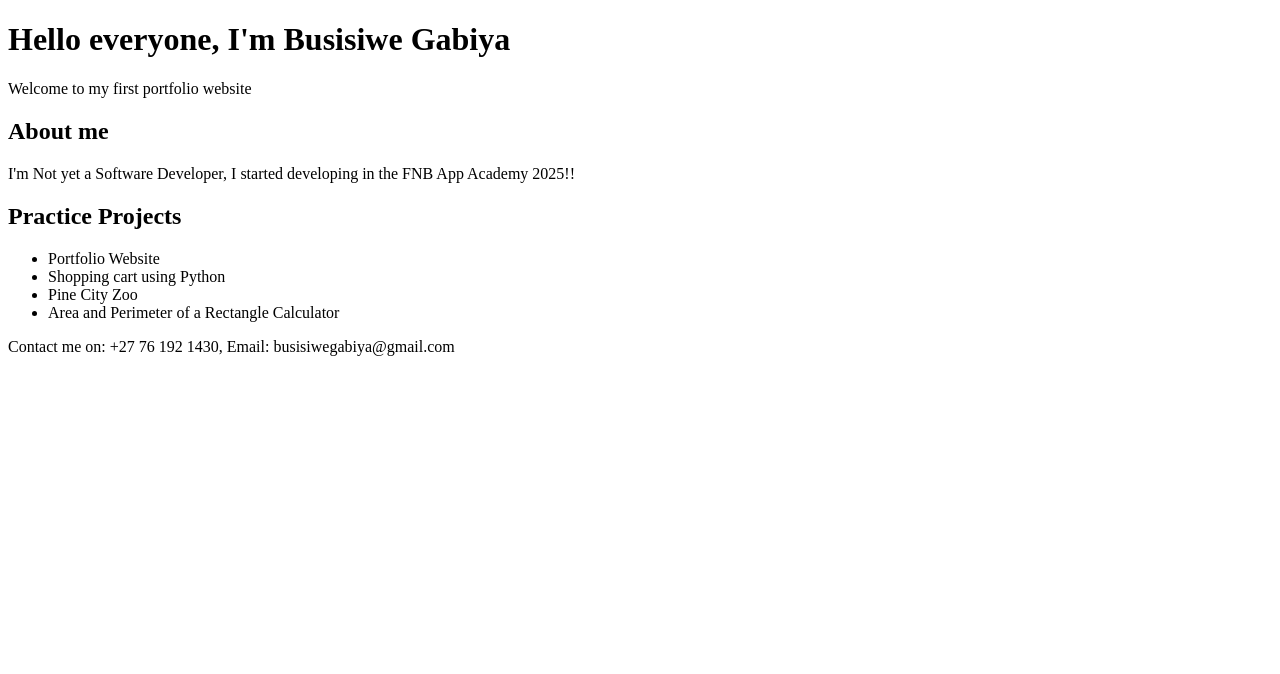
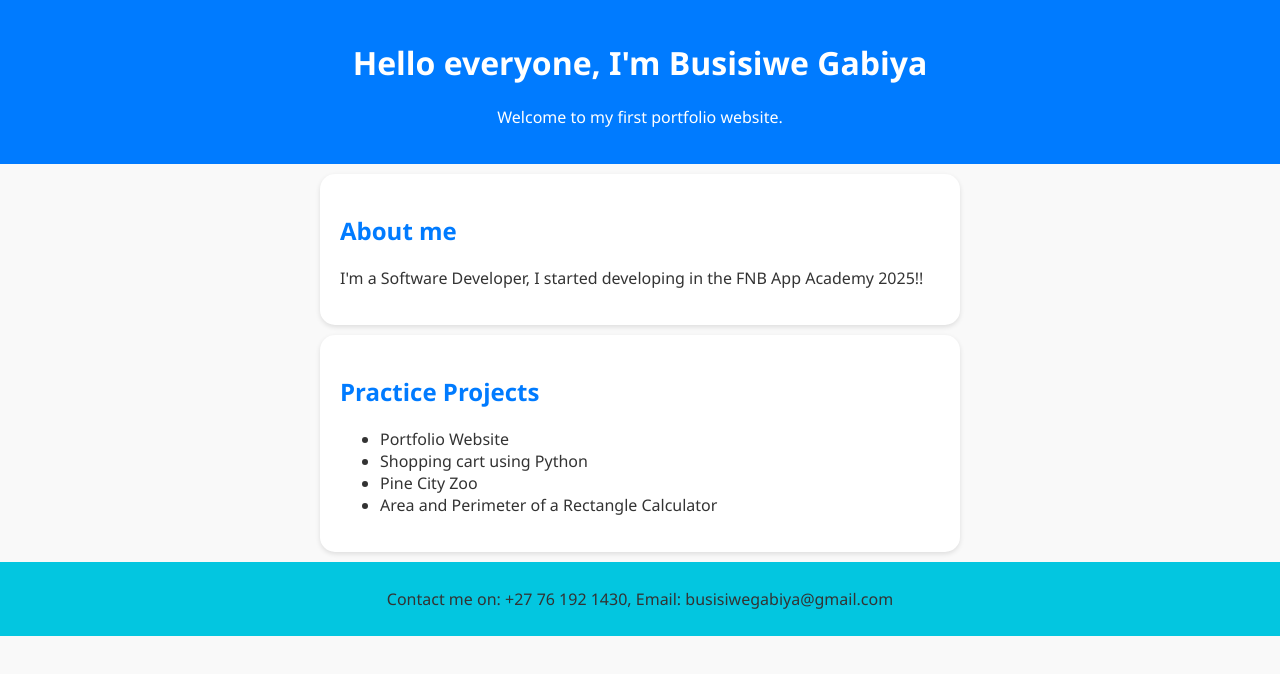
Before and after one commit to Busta112/portfoloi-website, a plain HTML site: page index.html in a window 1280 px wide. Drawn offline with Linux system fonts and the light colour scheme.

Commit message:
Added some styling to my portfolio website

```diff
--- a/index.html
+++ b/index.html
@@ -3,18 +3,19 @@
 <head>
     <meta charset="UTF-8">
     <meta name="viewport" content="width=device-width, initial-scale=1.0">
+    <link rel="stylesheet" href="style.css">
     <title>Busisiwe Gabiya - Portfolio</title>
 </head>
 <body>
     <header>
         <h1>Hello everyone, I'm Busisiwe Gabiya</h1>
-        <p>Welcome to my first portfolio website</p>
+        <p>Welcome to my first portfolio website. </p>
     </header>
 
     <section class="about">
         <!--Being able to nagivate a bar section-->
         <h2>About me</h2>
-        <p>I'm Not yet a Software Developer, I started developing in the FNB App Academy 2025!!</p>
+        <p>I'm a Software Developer, I started developing in the FNB App Academy 2025!!</p>
     </section>
 
     <section class="projects">
--- a/style.css
+++ b/style.css
@@ -0,0 +1,40 @@
+body{
+    font-family: 'Segoe UI', Tahoma, Geneva, Verdana, sans-serif;
+    background: #f9f9f9;
+    color:#333;
+    margin: 0;  /*Spaces outside the element*/
+    padding: 0; /*Spaces within the element*/
+}
+
+header{
+    background: #007bff;
+    color: #fff;
+    padding: 20px;
+    text-align: center;
+}
+
+section{
+    padding:20px;
+    margin: 10px auto;/*Within y-axis(top & buttom) should be 10px but x-axis(left & right) must be auto*/
+    max-width: 600px;
+    background: white;
+    border-radius: 15px;
+    box-shadow: 0 2px 5px rgba(0, 0, 0, 0.113); /*Alpha in rgba is Transparency*/
+}
+
+h2{
+    color: #007bff;
+}
+
+footer{
+    text-align: center;
+    padding: 10px;
+    background: #03c6e0;
+
+}
+
+
+.about{
+    padding: 20px;
+
+}
```
